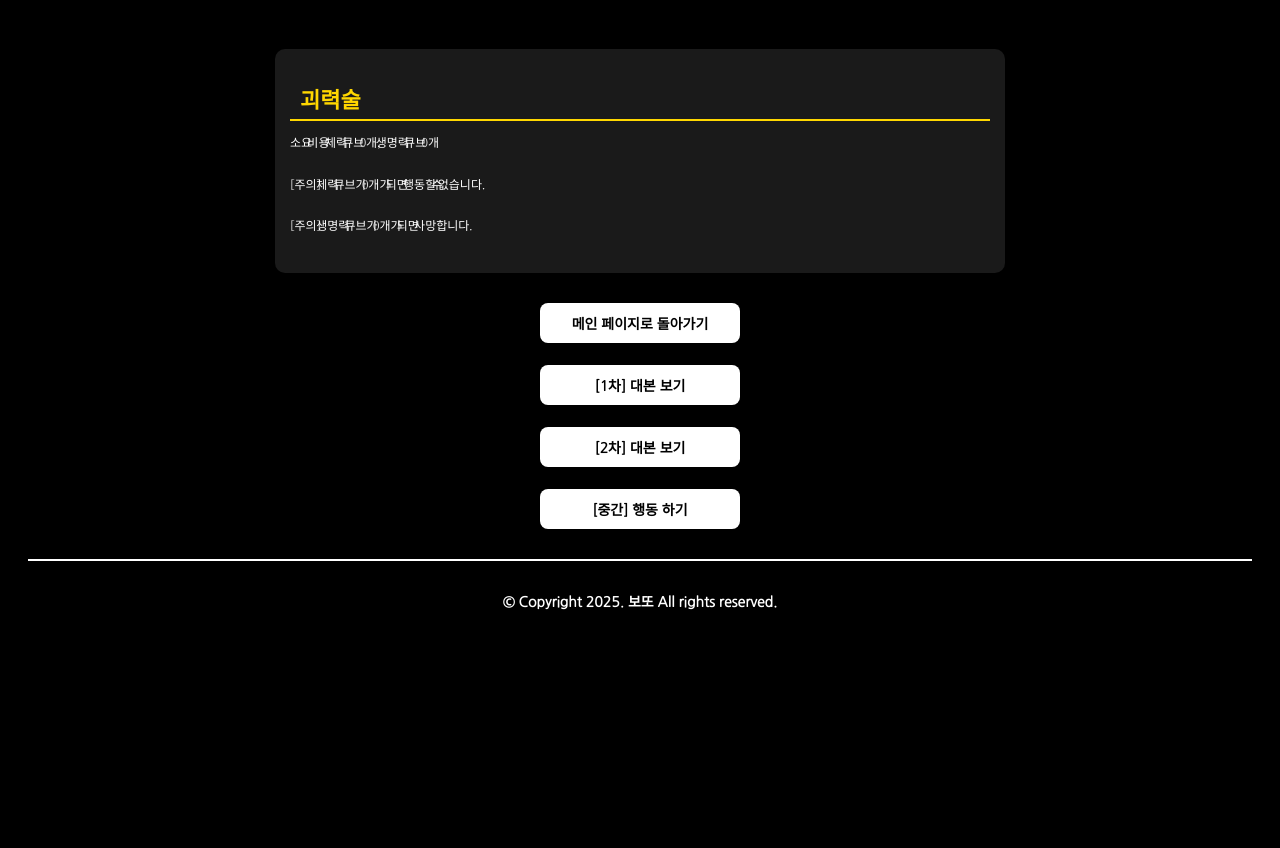
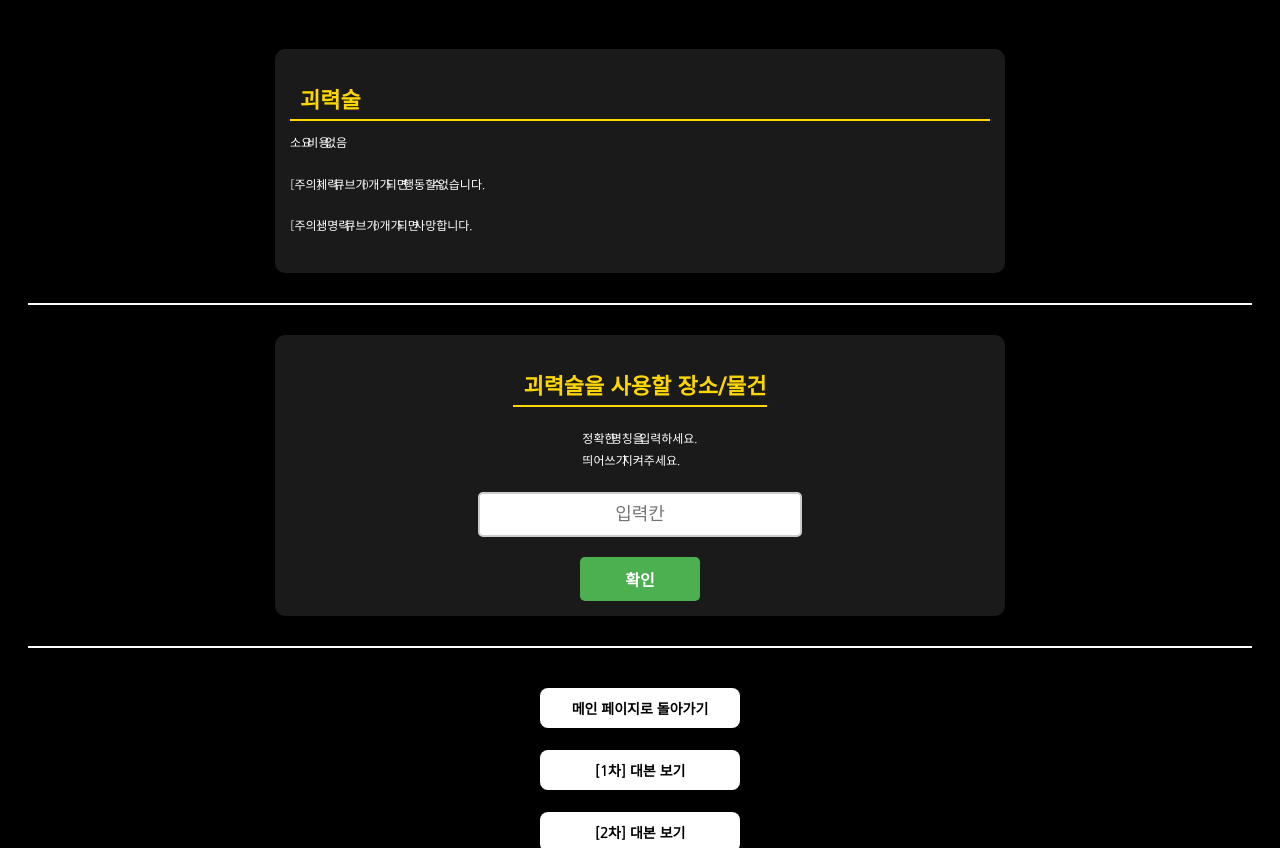
Before and after one commit to boddora2/Hecate, a plain HTML site: page characterAction/character2.html in a window 1280 px wide. Shown: the part 720-1568 px from the top of the page. Before the commit the page ends 1339 px from the top, so only its background shows below. Drawn offline with Linux system fonts and the light colour scheme.

Commit message:
나린 주술 행동 추가

```diff
--- a/characterAction/character2.html
+++ b/characterAction/character2.html
@@ -5,27 +5,94 @@
     <meta name="viewport" content="width=device-width, initial-scale=1.0">
     <title>나린 중간 행동</title>
     <link rel="stylesheet" href="../style.css">
+
+    <style>
+        /* ✅ 입력칸과 버튼을 가운데 정렬 */
+        .answer-section {
+            display: flex;
+            flex-direction: column;
+            align-items: center;
+            justify-content: center;
+        }
+
+        /* ✅ 입력칸 크기 키우기 */
+        .answer-input {
+            width: 80%; /* 너비 키우기 */
+            max-width: 300px; /* 최대 너비 제한 */
+            padding: 10px; /* 내부 여백 추가 */
+            font-size: 18px; /* 글자 크기 키우기 */
+            border: 2px solid #ccc;
+            border-radius: 5px;
+            text-align: center;
+            margin-bottom: 10px;
+        }
+
+        /* ✅ 확인 버튼 스타일 변경 */
+        .answer-button {
+            background-color: #4CAF50; /* 초록색 배경 */
+            color: white; /* 흰색 글씨 */
+            border: none;
+            padding: 10px 20px;
+            border-radius: 5px;
+            cursor: pointer;
+            font-size: 16px;
+            width: 120px; /* 버튼 폭 줄이기 */
+            text-align: center;
+        }
+
+        .answer-button:hover {
+            background-color: #45a049; /* 마우스 올릴 때 색 변경 */
+        }
+    </style>
 </head>
 <body class="character-page">
 
     <h1>나린 중간 행동</h1>
     <img src="../assets/images/나린.jpg" alt="나린"> <!-- ✅ 이미지는 가운데 정렬 유지 -->
-    <br>
-    <br>
+    <br><br>
+
     <!-- 🟢 안내 문구 -->
     <h2 class="player-notice-title">⚠️ 주의 ⚠️</h2>
     <br>
     <section class="player-notice-text2">자신의 행동 차례에만<br><br>주술 행동 해주세요.</section>
-    <br>
-    <br>
-    <br>
+    <br><br><br>
+
     <!-- 🟢 주술 행동 -->
     <section class="section-box">
         <h2>괴력술</h2>
-        <p>소요 비용 : 체력 큐브 0개, 생명력 큐브 0개</p>
+        <p>소요 비용 : 없음</p>
         <p>[주의] 체력 큐브가 0개가 되면 행동할 수 없습니다.</p>
         <p>[주의] 생명력 큐브가 0개가 되면 사망합니다.</p>
     </section>
+
+    <!-- 🟢 구분선 -->
+    <hr class="custom-hr">
+
+    <!-- 🟢 정답 입력 기능 추가 -->
+    <section class="section-box answer-section"> <!-- ✅ 정렬을 위해 클래스 추가 -->
+        <h2>괴력술을 사용할 장소/물건</h2>
+        <p>정확한 명칭을 입력하세요.<br>띄어쓰기 지켜주세요.</p>
+        <input type="text" id="answer" class="answer-input" placeholder="입력칸"> <!-- ✅ 클래스 추가 -->
+        <button onclick="checkAnswer()" class="answer-button">확인</button> <!-- ✅ 클래스 추가 -->
+    </section>
+
+    <script>
+        function checkAnswer() {
+            const userInput = document.getElementById("answer").value.trim(); // 입력값 앞뒤 공백 제거
+            const answers = {
+                "제단 밑 바닥": "아리아의 비밀 일기장 발견\n 아리아 본인만 열 수 있는 주술이 걸려있다.",
+            };
+
+            if (answers[userInput]) {
+                alert(`숨겨진 공간이 등장합니다!\n${answers[userInput]}`);
+            } else {
+                alert("모든 게 부셔졌으나\n숨겨진 공간은 보이지 않는다.");
+            }
+        }
+    </script>
+
+    <!-- 🟢 구분선 -->
+    <hr class="custom-hr">
 
     <section>
         <!-- 버튼 컨테이너 (버튼을 위아래로 배치) -->
@@ -37,11 +104,11 @@
         </div>
     </section>
 
-<!-- 🟢 구분선 -->
-<hr class="custom-hr">
+    <!-- 🟢 구분선 -->
+    <hr class="custom-hr">
 
-<!-- 🟢 제작자 문구 -->
-<section class="made2">&copy; Copyright 2025. 보또 All rights reserved. </section>
+    <!-- 🟢 제작자 문구 -->
+    <section class="made2">&copy; Copyright 2025. 보또 All rights reserved. </section>
 
 </body>
 </html>
```
